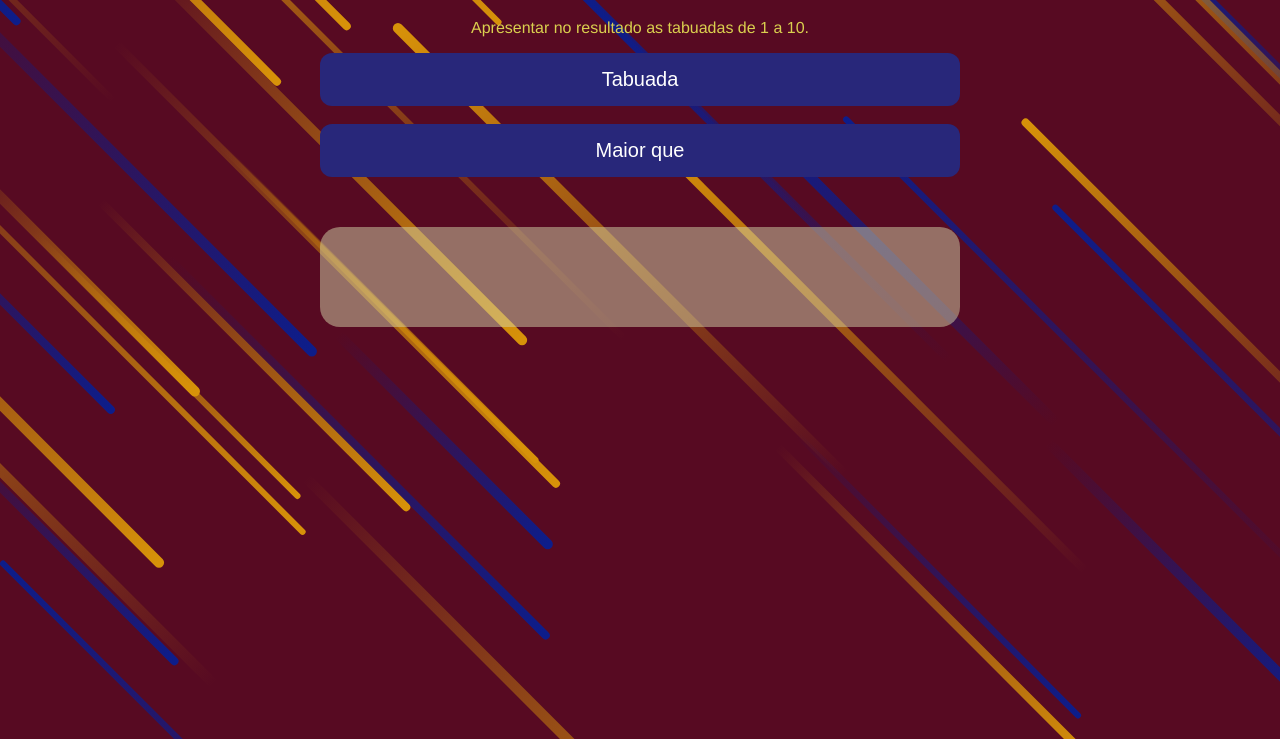
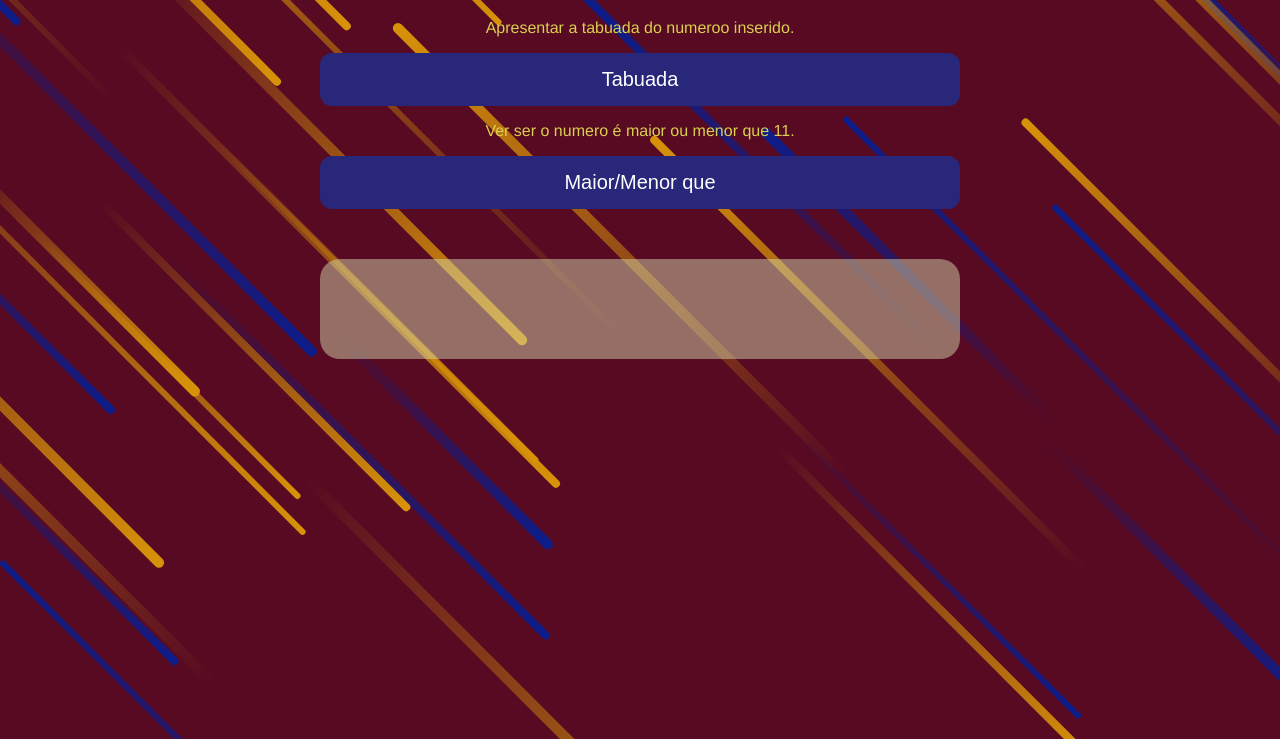
Before and after one commit to EyzRyder/Tabuada-Colorida, a plain HTML site: page index.html in a window 1280 px wide. Shown: the part 61-800 px from the top of the page. Drawn offline with Linux system fonts and the light colour scheme.

Commit message:
1 file modified

```diff
--- a/index.html
+++ b/index.html
@@ -10,14 +10,14 @@
   <body>
     <div>
       <h1>Exercício</h1>
-      <p>Apresentar no resultado as tabuadas de 1 a 10.</p>
+      <p>Apresentar a tabuada do numeroo inserido.</p>
     </div>
     <button type="button" class="btn btn-primary" onclick="tabuada();">
       Tabuada
     </button>
-    <br />
+    <p>Ver ser o numero é maior ou menor que 11.</p>
     <button type="button" class="btn btn-primary" onclick="trycatch();">
-      Maior que
+      Maior/Menor que
     </button>
 
     <div id="box"></div>
```
